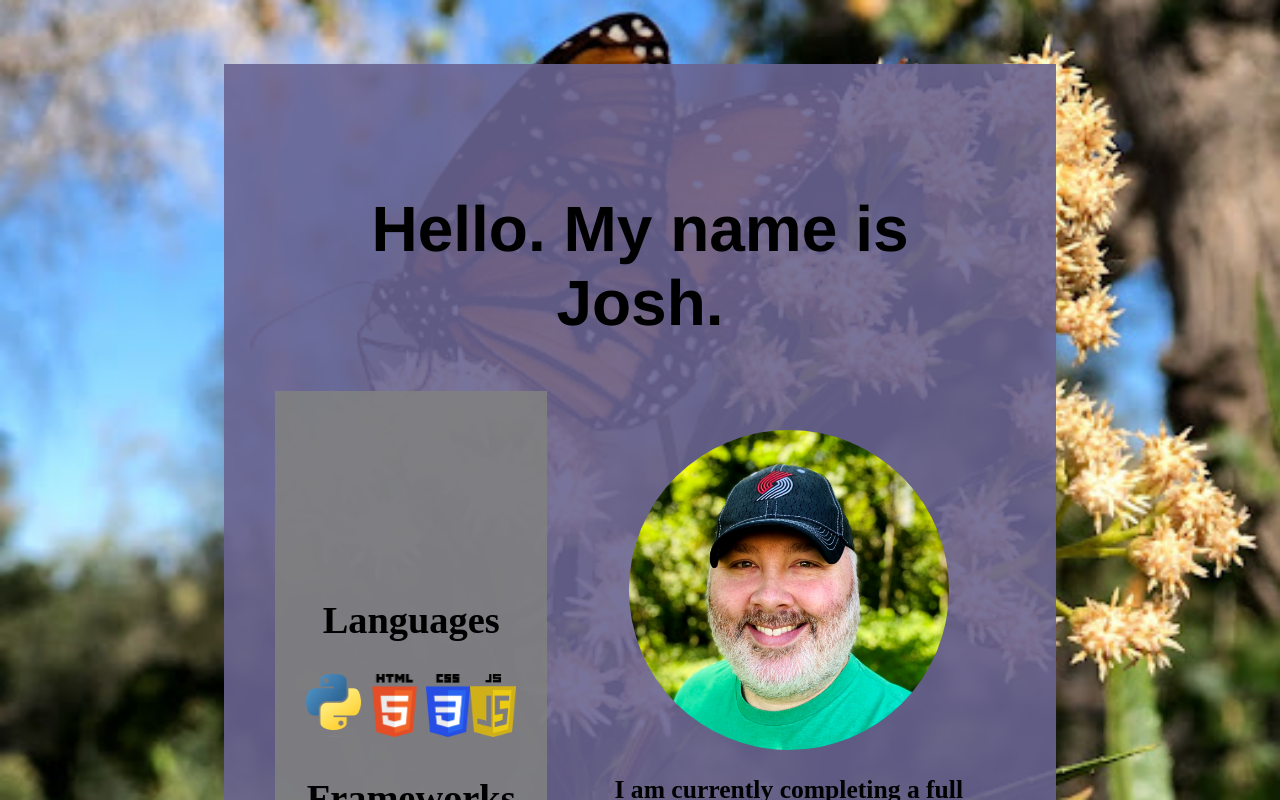
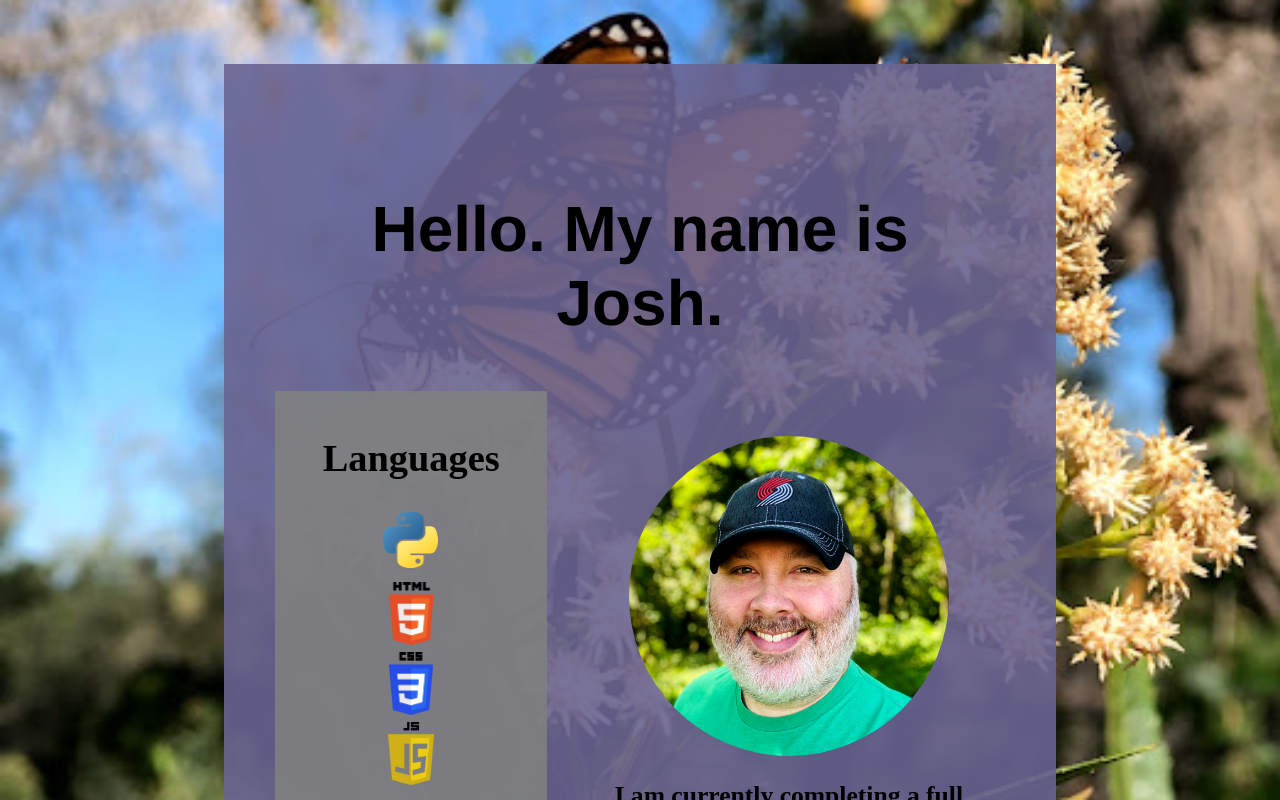
Before and after one commit to josh-on-github/josh-on-github.github.io, a plain HTML site: page index.html in a window 1280 px wide. Drawn offline with Linux system fonts and the light colour scheme.

Commit message:
updated flex-direction for desktop class in desktop-sized MQ to column

```diff
--- a/static/styles.css
+++ b/static/styles.css
@@ -135,6 +135,7 @@ i:hover{
 
     .desktop{
         display: flex;
+        flex-direction: column;
     }
 
     .container{
@@ -160,7 +161,6 @@ i:hover{
         padding: 1vw;
         background-color: rgba(128, 128, 128, 0.9);
         font: normal bold 2vw 'Times New Roman', Times, serif;
-        flex-flow: row wrap;
     }
 
     #about{
@@ -176,6 +176,7 @@ i:hover{
     #footer{
         padding: 1vw;
         margin-top: 5vw;
+        /* flex-direction: row !important; */
     }
 
     #footer-icons{
```
